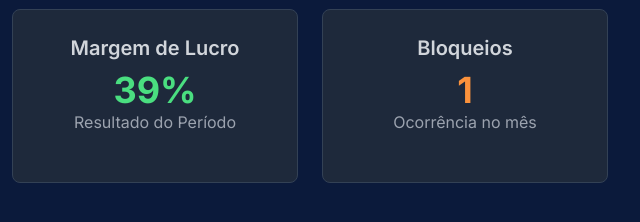
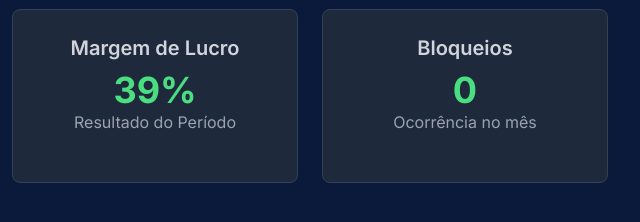
Before and after one commit to rma-cloud/MELI.AGOSTO, a plain HTML site: page index.html in a window 1280 px wide. Shown: the part 234-456 px from the top of the page, 640-1280 px from the left. Drawn offline with nearby package versions, Linux system fonts and the light colour scheme.

Commit message:
index.html

```diff
--- a/index.html
+++ b/index.html
@@ -83,7 +83,7 @@
                     </div>
                     <div class="kpi-card p-6 rounded-lg text-center">
                         <h3 class="text-xl font-semibold text-gray-300">Bloqueios</h3>
-                        <p class="text-4xl font-bold text-orange-400 mt-2">1</p>
+                        <p class="text-4xl font-bold text-green-400 mt-2">0</p>
                         <p class="text-gray-400">Ocorrência no mês</p>
                     </div>
                 </div>
```
